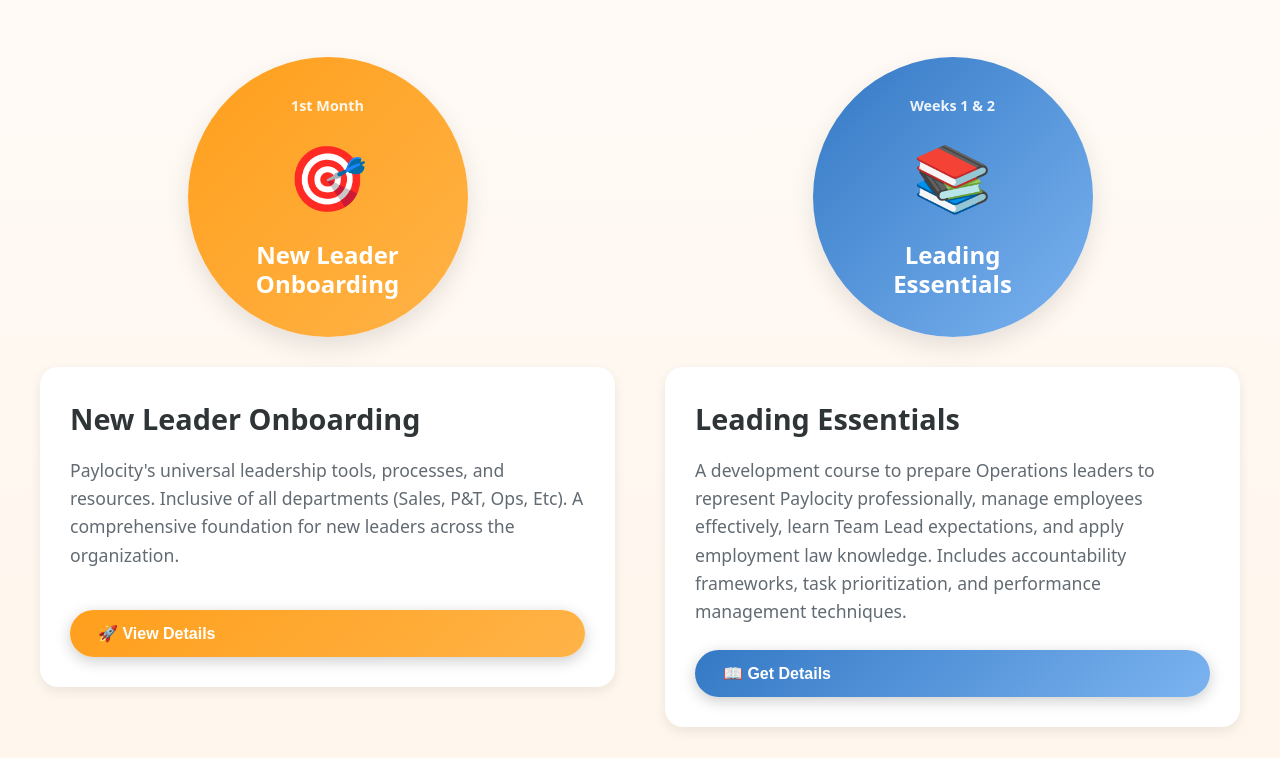
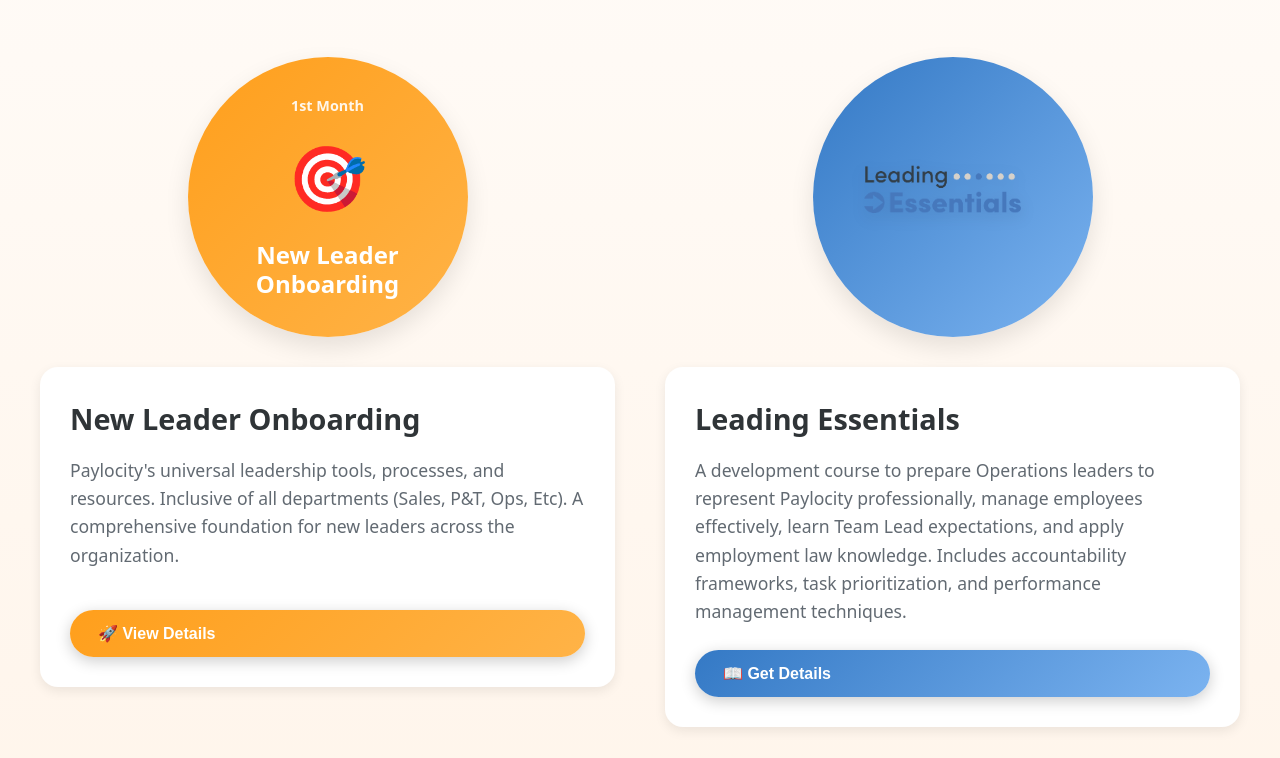
Before and after one commit to techjoejoe/LeadingPrograms, a plain HTML site: page index.html in a window 1280 px wide. Shown: the part 1702-2460 px from the top of the page. Drawn offline with Linux system fonts and the light colour scheme.

Commit message:
Add program logo images and styling
Added program logo images with styling to enhance visual presentation.

```diff
--- a/index.html
+++ b/index.html
@@ -493,6 +493,13 @@
     .option-icon {
       font-size: 4rem;
       margin-bottom: 15px;
+    }
+
+    .program-logo {
+      max-width: 200px;
+      height: auto;
+      margin-bottom: 15px;
+      filter: drop-shadow(0 4px 8px rgba(0,0,0,0.1));
     }
 
     .option-title {
@@ -1806,9 +1813,7 @@
 
         <div class="option-card">
           <div class="visual-circle blue">
-            <div class="timeline-label-text">Weeks 1 & 2</div>
-            <div class="option-icon">📚</div>
-            <div class="option-title">Leading<br>Essentials</div>
+            <img src="essentials-logo-graphite.png" alt="Leading Essentials" class="program-logo">
           </div>
 
           <div class="option-details">
@@ -1870,8 +1875,7 @@
 
           <div class="option-card">
             <div class="visual-circle green">
-              <div class="option-icon">⚡</div>
-              <div class="option-title">Leading<br>Advantage</div>
+              <img src="advantage-logo-graphite.png" alt="Leading Advantage" class="program-logo">
             </div>
 
             <div class="option-details">
```
